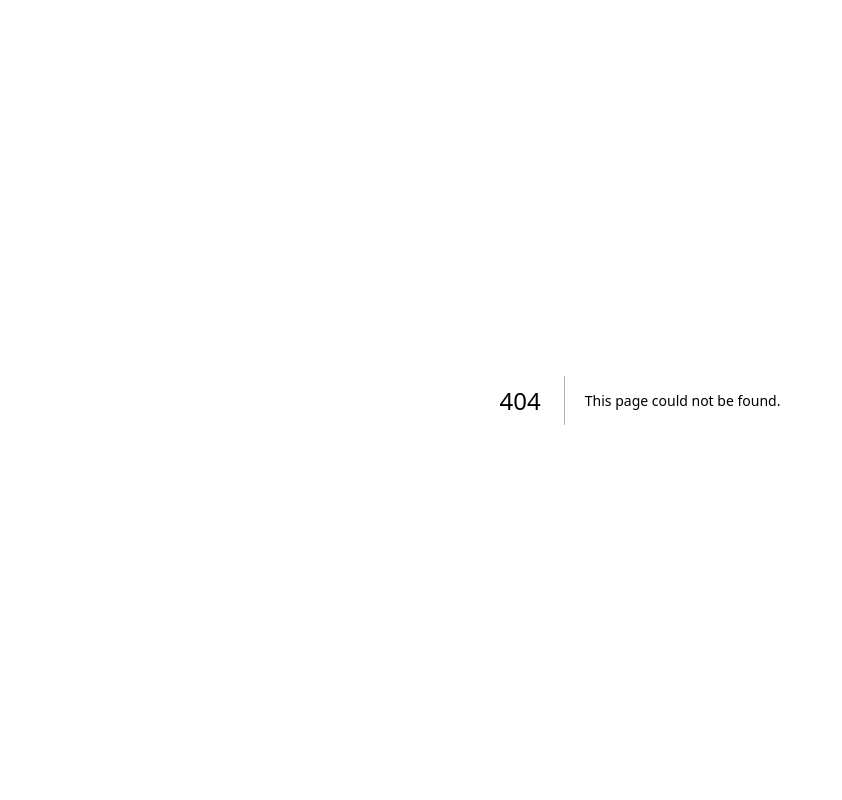
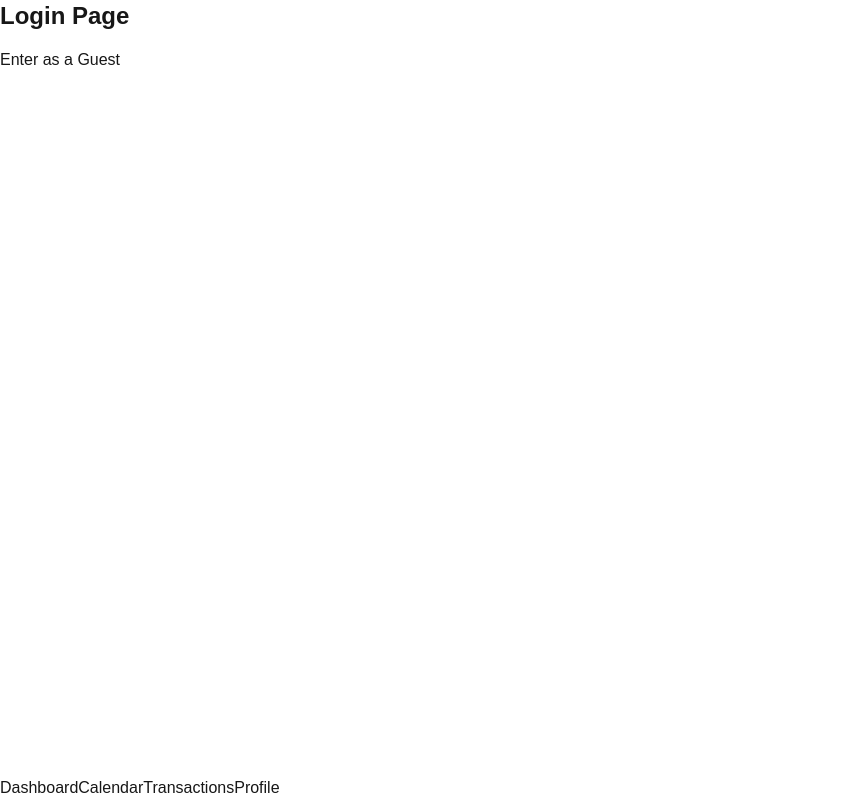
Before and after one commit to mejiajp/tipon, a Next.js app in the folder frontend/: page /login in a window 1280 px wide. Before the commit this address had no page. Shown: the whole page, without its empty margins (0-842 px from the left). Built offline with nearby package versions, Linux system fonts and the light colour scheme.

Commit message:
added transaction to pages and navigation

```diff
--- /dev/null
+++ b/frontend/app/(pages)/login/page.tsx
@@ -0,0 +1,10 @@
+import React from "react";
+
+export default function page() {
+  return (
+    <div>
+      <h1 className="text-2xl font-bold mb-4">Login Page</h1>
+      <button>Enter as a Guest</button>
+    </div>
+  );
+}
--- /dev/null
+++ b/frontend/app/(pages)/transaction/components/TransactionList.tsx
@@ -0,0 +1,8 @@
+import { getAllExpenses } from "@/lib/fetchers/expenses";
+
+export default async function TransactionList() {
+  const transactionList = await getAllExpenses();
+
+  console.log(transactionList);
+  return <div>{JSON.stringify(transactionList)}</div>;
+}
--- /dev/null
+++ b/frontend/app/(pages)/transaction/page.tsx
@@ -0,0 +1,11 @@
+import React from "react";
+import TransactionList from "./components/TransactionList";
+
+export default function page() {
+  return (
+    <div>
+      <h2>Transactions</h2>
+      <TransactionList />
+    </div>
+  );
+}
--- a/frontend/app/layout.tsx
+++ b/frontend/app/layout.tsx
@@ -1,6 +1,7 @@
 import type { Metadata } from "next";
 import { Geist, Geist_Mono } from "next/font/google";
 import "./globals.css";
+import Navigation from "@/components/Navigation";
 
 const geistSans = Geist({
   variable: "--font-geist-sans",
@@ -28,6 +29,7 @@ export default function RootLayout({
         className={`${geistSans.variable} ${geistMono.variable} antialiased`}
       >
         {children}
+        <Navigation />
       </body>
     </html>
   );
--- /dev/null
+++ b/frontend/components/Navigation.tsx
@@ -0,0 +1,13 @@
+import Link from "next/link";
+import React from "react";
+
+export default function Navigation() {
+  return (
+    <div className="absolute bottom-0">
+      <Link href="/dashboard">Dashboard</Link>
+      <Link href="/calendar">Calendar</Link>
+      <Link href="/transactions">Transactions</Link>
+      <Link href="/profile">Profile</Link>
+    </div>
+  );
+}
```
